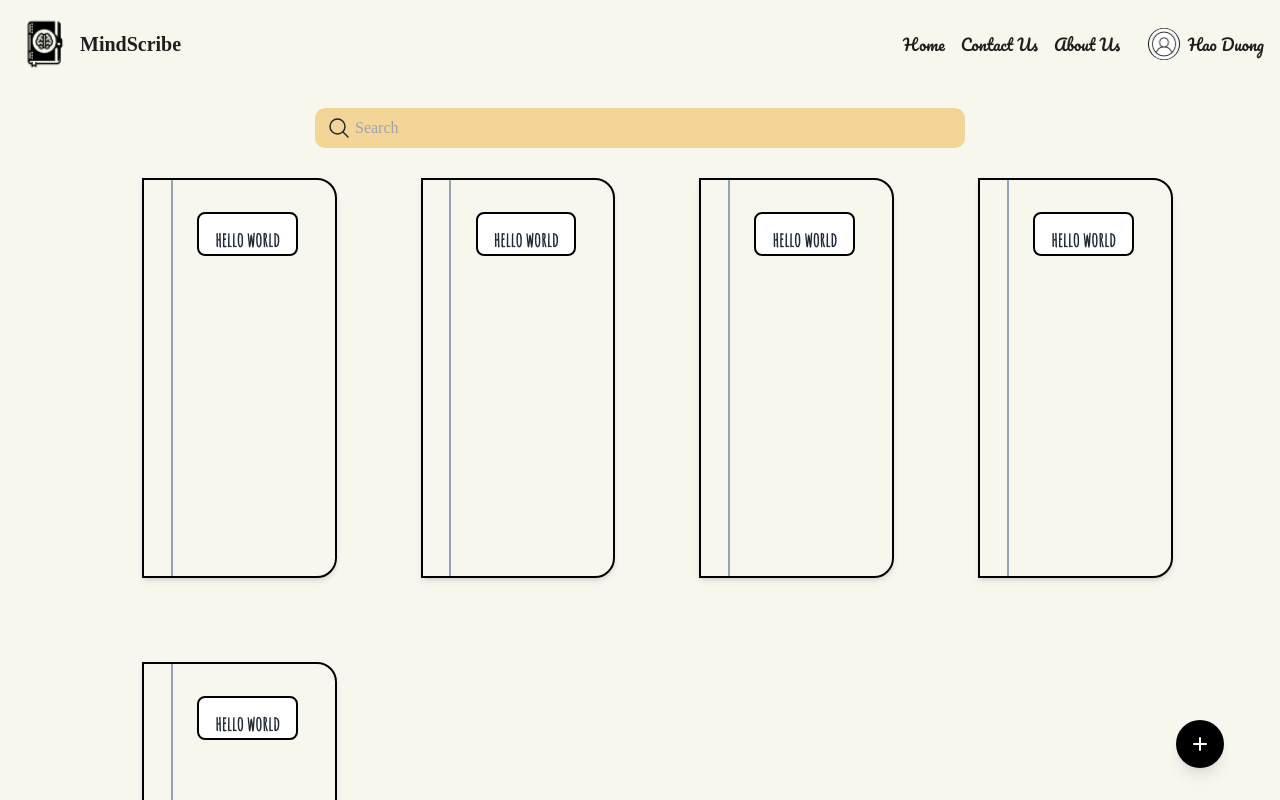
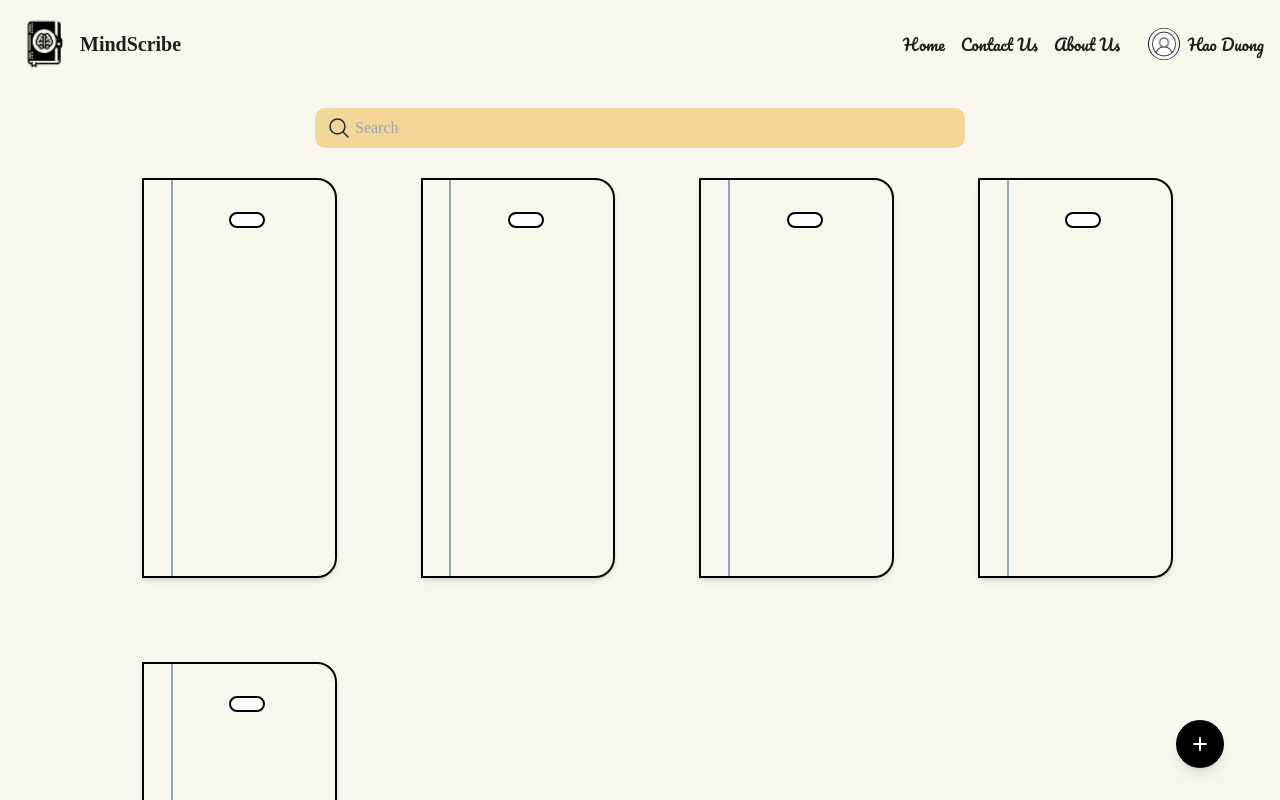
Before and after one commit to birajghimire/SBUHacks2024, a React (Create React App) app in the folder client/: page /home in a window 1280 px wide. Built offline with nearby package versions, Linux system fonts and the light colour scheme; a web font is replaced by a local one.

Commit message:
committing for pulling

```diff
--- a/client/src/components/journalBox.js
+++ b/client/src/components/journalBox.js
@@ -11,7 +11,7 @@ const JournalBox = ({ backgroundColor, text, patternImage }) => {
       <div className="w-[15%] h-full absolute top-0 left-0 border-slate-400 border-r-2"></div>
       <div className="flex justify-center font-amatic-sc absolute top-8 left-4 right-0">
         <h2 className="text-xl h-1/5 font-semibold border-2 bg-white border-black rounded-lg text-gray-800 pt-3 pr-4 pl-4 box-border">
-          hello world
+          {text}
         </h2>
       </div>
     </div>
--- a/client/src/components/navbar.js
+++ b/client/src/components/navbar.js
@@ -46,8 +46,6 @@ const Navbar = () => {
                     leaveTo="transform opacity-0 scale-95"
                   >
                     <Menu.Items className="absolute right-0 z-10 mt-2 w-48 origin-top-right rounded-md bg-white py-1 shadow-lg ring-1 ring-black ring-opacity-5 focus:outline-none">
-
-
                       <Menu.Item>
                         {({ active }) => (
                           <a
```
